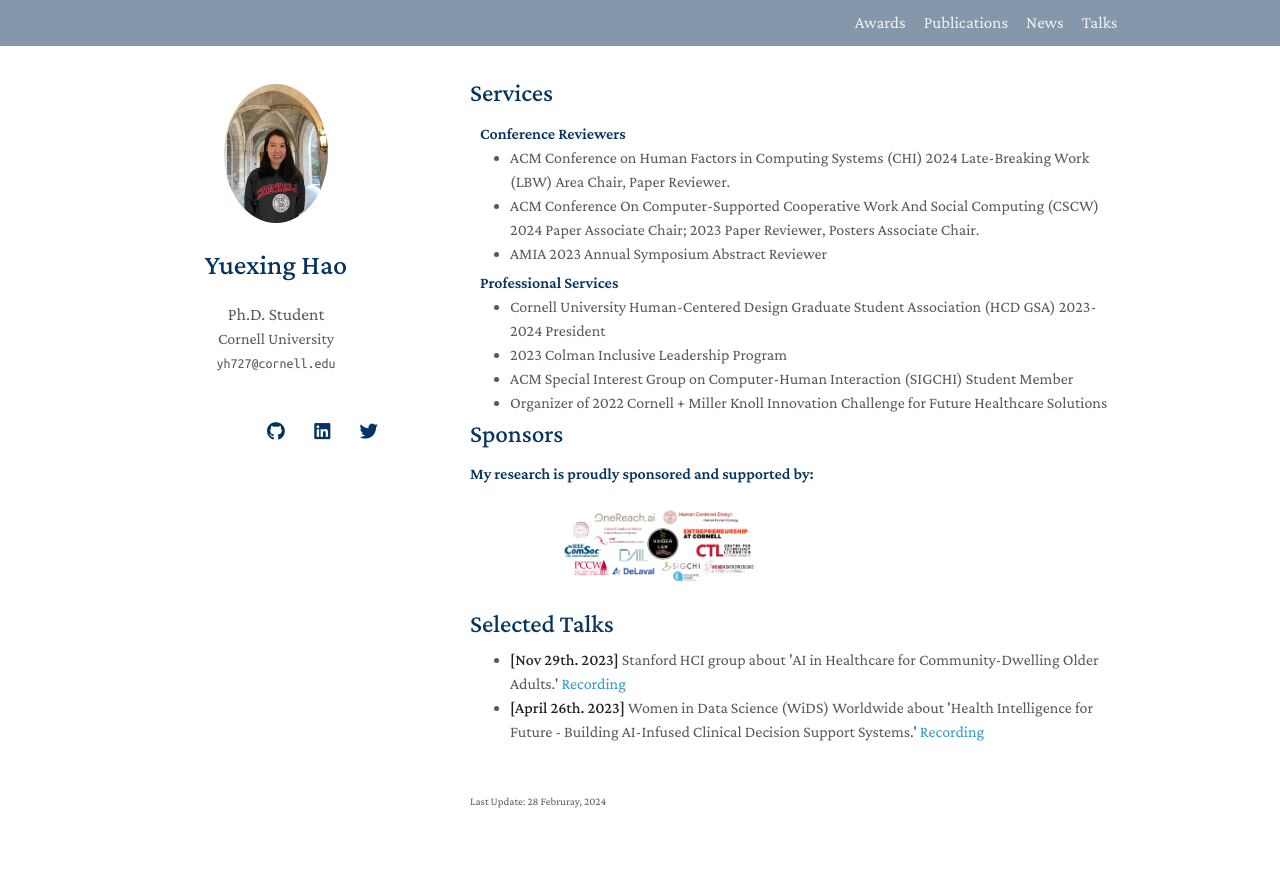
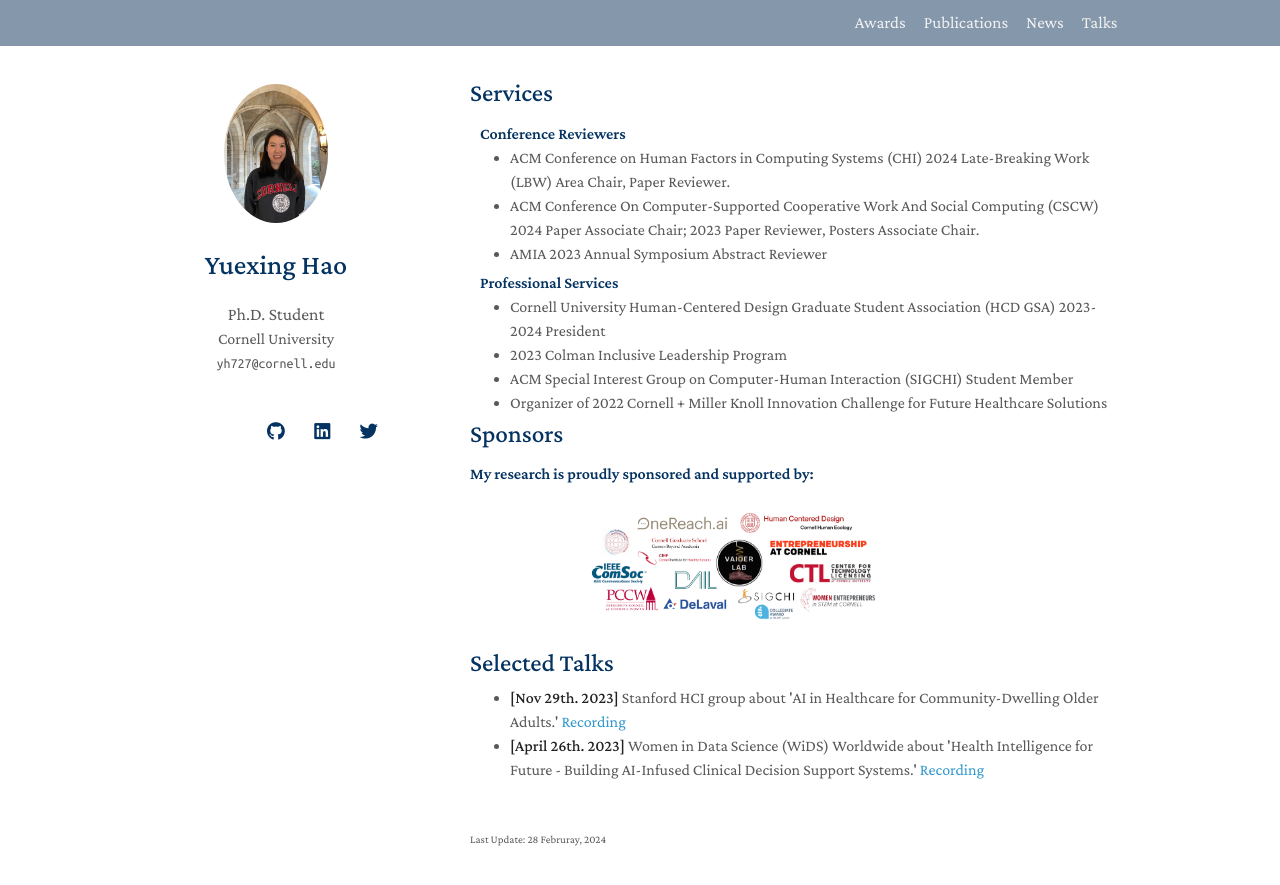
Before and after one commit to YuexingHao/Yuexing-Hao, a Jekyll site: the page built from index.md, in a window 1280 px wide and 900 px high, scrolled down 2312 px. Shown: the top 885 px of the window. Built offline with Jekyll 4.4.1, drawn with Linux system fonts in a browser that asks for light colours; nearby versions of some CDN libraries; a style sheet for code colours, icons or effects is not loaded; our own code applies the rules of GitHub Pages for plain Markdown files; before the commit the page ends 3174 px from its top, so only the background shows below that.

Commit message:
Update services.md

```diff
--- a/_includes/services.md
+++ b/_includes/services.md
@@ -23,5 +23,5 @@
 <h4  style="margin:5 10px 0;">My research is proudly sponsored and supported by: </h4>
 
 <ul style="margin:0 0 5px;">
-  <img src="assets/img/Sponsors.png" alt="Sponsors" style="width: 300px;">
+  <img src="assets/img/Sponsors.png" alt="Sponsors" style="width: 450px;">
 </ul>
```
